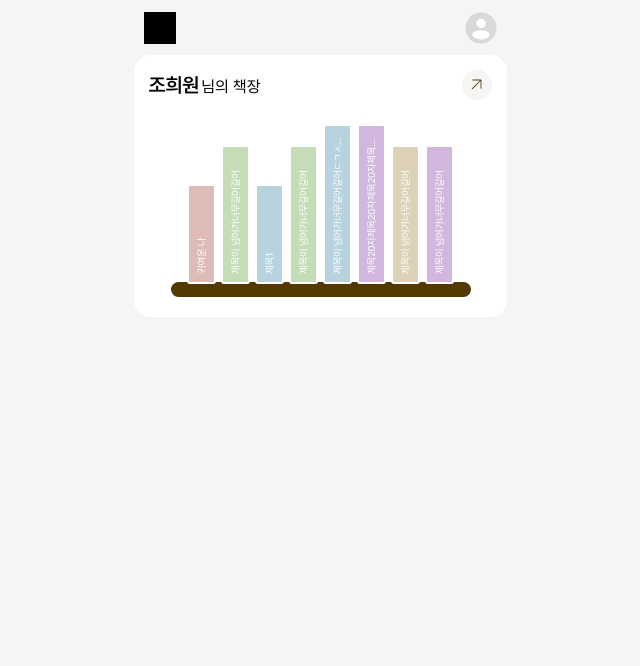
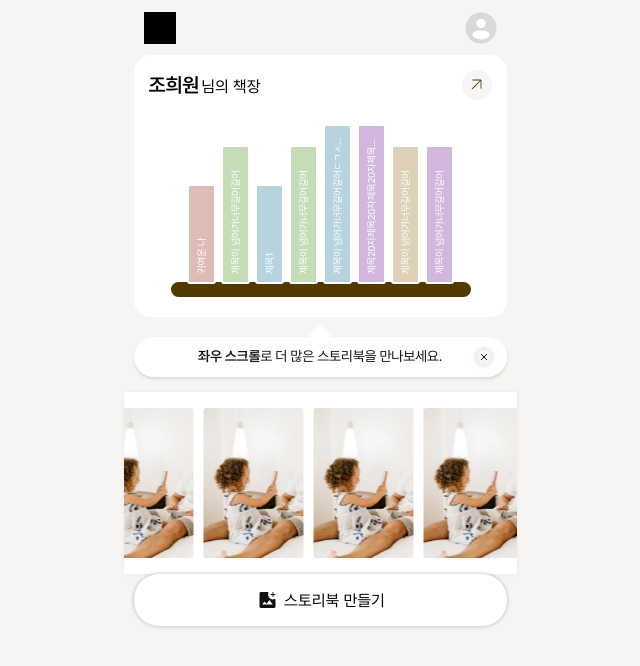
Before and after one commit to DS-ITDA/ITDA-FE, a React (Vite) app: page / in a window 1280 px wide. Shown: the top 666 px of the page, without its empty margins (320-960 px from the left). Built offline with nearby package versions, Linux system fonts and the light colour scheme.

Commit message:
✨ Feat: 메인페이지 퍼블리싱 (#6)

```diff
--- a/src/data/books.json
+++ b/src/data/books.json
@@ -2,18 +2,52 @@
   {
     "id": 1,
     "title": "귀여운 나",
-    "color": "#DDBCB7"
+    "color": "#DDBCB7",
+    "cover": "exampleImage.jpg",
+    "date": "25.05.23"
   },
   {
     "id": 2,
     "title": "제목이 넘어가너무길어길어",
-    "color": "#C4DDB7"
+    "color": "#C4DDB7",
+    "cover": "exampleImage.jpg",
+    "date": "25.02.23"
   },
-  { "id": 3, "title": "제목1", "color": "#B7D3DD" },
-  { "id": 4, "title": "제목이 넘어가너무길어길어", "color": "#C4DDB7" },
-  { "id": 5, "title": "제목이 넘어가너무길어길어ㄷㄱㅅㄷㄱㅅㄷㄱㅅ", "color": "#B7D3DD" },
-  { "id": 6, "title": "제목20자제목20자제목20자제목20자", "color": "#D1B7DD" },
-  { "id": 7, "title": "제목이 넘어가너무길어길어", "color": "#DDD2B7" },
-  { "id": 8, "title": "제목이 넘어가너무길어길어", "color": "#D1B7DD" },
-  { "id": 9, "title": "제목이 넘어가너무길어길어", "color": "#C4DDB7" }
+  { "id": 3, "title": "제목1", "color": "#B7D3DD", "cover": "exampleImage.jpg", "date": "23.05.23" },
+  {
+    "id": 4,
+    "title": "제목이 넘어가너무길어길어",
+    "color": "#C4DDB7",
+    "cover": "exampleImage.jpg",
+    "date": "25.05.01"
+  },
+  {
+    "id": 5,
+    "title": "제목이 넘어가너무길어길어ㄷㄱㅅㄷㄱㅅㄷㄱㅅ",
+    "color": "#B7D3DD",
+    "cover": "exampleImage.jpg",
+    "date": "25.02.23"
+  },
+  {
+    "id": 6,
+    "title": "제목20자제목20자제목20자제목20자",
+    "color": "#D1B7DD",
+    "cover": "exampleImage.jpg",
+    "date": "25.05.20"
+  },
+  {
+    "id": 7,
+    "title": "제목이 넘어가너무길어길어",
+    "color": "#DDD2B7",
+    "cover": "exampleImage.jpg",
+    "date": "22.05.23"
+  },
+  {
+    "id": 8,
+    "title": "제목이 넘어가너무길어길어",
+    "color": "#D1B7DD",
+    "cover": "exampleImage.jpg",
+    "date": "25.05.03"
+  },
+  { "id": 9, "title": "제목이 넘어가너무길어길어", "color": "#C4DDB7", "cover": "exampleImage.jpg", "date": "25.10.23" }
 ]
--- a/src/layouts/HomeLayout.jsx
+++ b/src/layouts/HomeLayout.jsx
@@ -1,11 +1,14 @@
 import { Outlet } from 'react-router-dom';
 import Navbar from '@components/common/Navbar/Navbar';
+import { Suspense } from 'react';
 
 const HomeLayout = () => {
   return (
     <>
       <Navbar />
-      <Outlet />
+      <Suspense fallback={null}>
+        <Outlet />
+      </Suspense>
     </>
   );
 };
--- a/src/pages/home/Home.jsx
+++ b/src/pages/home/Home.jsx
@@ -2,25 +2,92 @@ import * as H from '@home/HomeStyle';
 import { useNavigate } from 'react-router-dom';
 import Books from '@components/Books/Books';
 import Arrow20 from '@assets/home/arrow-up_right-20.svg';
+import books from '@data/books.json';
+import SpeechBubble from '@components/common/SpeechBubble/SpeechBubble';
+import { useState } from 'react';
+import Button from '@components/common/Button/Button';
+import StoryIcon from '@assets/home/storybook-24.svg';
 
 const Home = () => {
   const navigate = useNavigate();
+  const length = books.length;
+  const [show, setShow] = useState(false);
+  let booksArr = [];
+  if (length > 3) {
+    booksArr = books.concat(books);
+  } else {
+    booksArr = books;
+  }
+
   return (
-    <>
+    <H.Home>
       <H.UserContainer>
         <H.User>
           <H.Title>
             <p>
               <span>조희원</span>님의 책장
             </p>
-            <H.ArrowDiv onClick={() => navigate('/view')}>
+            <H.ArrowDiv $width={'30px'} onClick={() => navigate('/view')}>
               <img src={Arrow20} alt="이미지 생성하러 가기" />
             </H.ArrowDiv>
           </H.Title>
           <Books />
         </H.User>
       </H.UserContainer>
-    </>
+      {length > 6 && (
+        <SpeechBubble
+          selection="up"
+          content={
+            <H.BubbleDiv>
+              <span>좌우 스크롤</span>로 더 많은 스토리북을 만나보세요.
+            </H.BubbleDiv>
+          }
+        />
+      )}
+      <H.SliderWrapper>
+        <H.BookSlider $length={length}>
+          {booksArr.map((book, idx) => (
+            <H.BookCover onClick={() => setShow((prev) => !prev)} key={idx}>
+              <img src={`/images/${book.cover}`} alt={book.title} />
+
+              {show && (
+                <H.BookOverlay>
+                  <H.BookInfo>
+                    <p>{book.title}</p>
+                    <span>{book.date}</span>
+                  </H.BookInfo>
+
+                  <H.ArrowWrapper>
+                    <H.ArrowDiv $width={'24px'} onClick={() => navigate('')}>
+                      <img src={Arrow20} alt="책 상세 보기" />
+                    </H.ArrowDiv>
+                  </H.ArrowWrapper>
+                </H.BookOverlay>
+              )}
+            </H.BookCover>
+          ))}
+        </H.BookSlider>
+      </H.SliderWrapper>
+
+      <H.ButtonWrapper>
+        <Button
+          selection={1}
+          content={
+            <>
+              <label htmlFor="file" style={{ cursor: 'pointer' }}>
+                <div style={{ display: 'flex', alignItems: 'center', gap: '4px' }}>
+                  <img src={StoryIcon} alt="스토리북 만들기" />
+                  스토리북 만들기
+                </div>
+              </label>
+              <input type="file" name="file" id="file" style={{ display: 'none' }} />
+            </>
+          }
+          onClick={() => {}}
+          type="button"
+        />
+      </H.ButtonWrapper>
+    </H.Home>
   );
 };
 
--- a/src/pages/home/HomeStyle.js
+++ b/src/pages/home/HomeStyle.js
@@ -1,4 +1,4 @@
-import styled from 'styled-components';
+import styled, { keyframes, css } from 'styled-components';
 import palette from '@styles/theme';
 
 export const Home = styled.div``;
@@ -42,8 +42,8 @@ export const Title = styled.div`
 `;
 
 export const ArrowDiv = styled.div`
-  width: 30px;
-  height: 30px;
+  width: ${({ $width }) => $width};
+  height: ${({ $width }) => $width};
   border-radius: 50%;
   background-color: ${palette.main.ivory};
   padding: 5px;
@@ -60,3 +60,116 @@ export const ArrowDiv = styled.div`
     object-fit: contain;
   }
 `;
+
+export const BubbleDiv = styled.div`
+  font-size: 14px;
+  font-weight: 400;
+  line-height: 140%;
+  letter-spacing: -0.28px;
+
+  span {
+    font-weight: 600;
+  }
+`;
+
+const slide = keyframes`
+  0%{
+    transform: translateX(0%);
+  }
+  100%{
+    transform: translateX(-50%);
+  }
+`;
+
+export const SliderWrapper = styled.div`
+  overflow: hidden;
+
+  width: 100%;
+  height: 182px;
+  background-color: ${palette.grayscale.white};
+  box-shadow: 0px 0px 4px 0px rgba(0, 0, 0, 0.05);
+
+  display: flex;
+  align-items: center;
+
+  margin-top: 15px;
+`;
+
+export const BookSlider = styled.div`
+  display: flex;
+  align-items: center;
+
+  animation: ${({ $length }) =>
+    $length > 3
+      ? css`
+          ${slide} 20s linear infinite
+        `
+      : undefined};
+`;
+
+export const BookCover = styled.div`
+  width: 100px;
+  height: 150px;
+  overflow: hidden;
+  border-radius: 3px;
+  flex-shrink: 0;
+  margin-left: 10px;
+
+  position: relative;
+
+  cursor: pointer;
+
+  img {
+    width: 100%;
+    height: 100%;
+    object-fit: cover;
+    object-position: left center;
+  }
+`;
+
+export const BookOverlay = styled.div`
+  position: absolute;
+
+  top: 0;
+  right: 0;
+  bottom: 0;
+  left: 0;
+
+  border: 1px solid ${palette.main.brown};
+  background-color: ${palette.grayscale.black20};
+  backdrop-filter: blur(5px);
+
+  padding: 6px;
+
+  display: flex;
+  flex-direction: column;
+`;
+
+export const BookInfo = styled.div`
+  flex: 1;
+
+  p {
+    margin: 0;
+    color: ${palette.main.brown};
+
+    font-size: 14px;
+    font-weight: 600;
+    line-height: 140%; /* 19.6px */
+    letter-spacing: -0.28px;
+  }
+
+  span {
+    color: ${palette.grayscale.white};
+    font-size: 10px;
+    font-weight: 400;
+    line-height: 140%; /* 14px */
+    letter-spacing: -0.4px;
+  }
+`;
+
+export const ArrowWrapper = styled.div`
+  display: flex;
+  justify-content: flex-end;
+`;
+
+export const ButtonWrapper = styled.div``;
--- a/src/routes/pagesRoutes.jsx
+++ b/src/routes/pagesRoutes.jsx
@@ -1,21 +1,22 @@
 import HomeLayout from '@layouts/HomeLayout';
-import { lazyRoutes } from '@routes/routes';
 import { createBrowserRouter } from 'react-router-dom';
+import { lazyRoutes } from './routes';
+import React from 'react';
 
 const routes = [
   {
     path: '/',
     element: <HomeLayout />,
     children: [
-      { index: true, element: <lazyRoutes.Home /> },
-      { path: 'login', element: <lazyRoutes.Login /> },
-      { path: 'ai', element: <lazyRoutes.Ai /> },
-      { path: 'interview', element: <lazyRoutes.Interview /> },
-      { path: 'createStory', element: <lazyRoutes.CreateStory /> },
-      { path: 'readStory/:id', element: <lazyRoutes.ReadStory /> },
-      { path: 'editStory/:id', element: <lazyRoutes.EditStory /> },
-      { path: 'view', element: <lazyRoutes.View /> },
-      { path: 'mypage', element: <lazyRoutes.Mypage /> },
+      { index: true, element: React.createElement(lazyRoutes.Home) },
+      { path: 'login', element: React.createElement(lazyRoutes.Login) },
+      { path: 'ai', element: React.createElement(lazyRoutes.Ai) },
+      { path: 'interview', element: React.createElement(lazyRoutes.Interview) },
+      { path: 'createStory', element: React.createElement(lazyRoutes.CreateStory) },
+      { path: 'readStory/:id', element: React.createElement(lazyRoutes.ReadStory) },
+      { path: 'editStory/:id', element: React.createElement(lazyRoutes.EditStory) },
+      { path: 'view', element: React.createElement(lazyRoutes.View) },
+      { path: 'mypage', element: React.createElement(lazyRoutes.Mypage) },
     ],
   },
 ];
```
Also changed, not shown: public/favicons/site.webmanifest, public/images/exampleImage.jpg (added).
